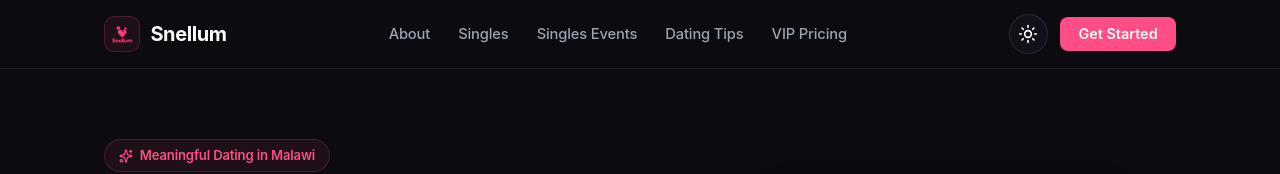
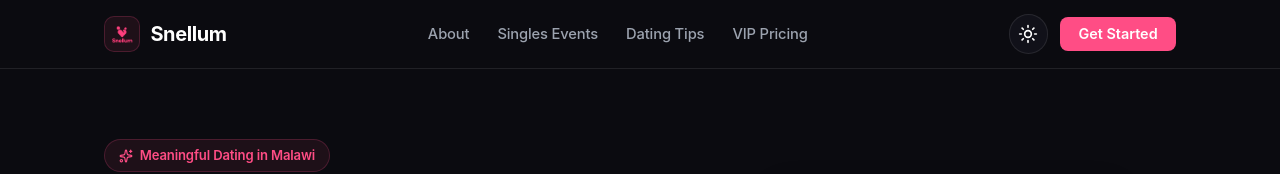
Before and after one commit to ronaldstech/snellum, a React (Vite) app: page / in a window 1280 px wide. Shown: the top 174 px of the page. Built offline with nearby package versions, Linux system fonts and the light colour scheme; no server answers.

Commit message:
removed singles in the landing page

```diff
--- a/src/components/landing/LandingPage.jsx
+++ b/src/components/landing/LandingPage.jsx
@@ -86,7 +86,7 @@ export default function LandingPage() {
 
             <ul className="landing-nav-links">
               <li><a href="#about">About</a></li>
-              <li><a href="#profiles">Singles</a></li>
+
               <li><a href="#events">Singles Events</a></li>
               <li><a href="#blog">Dating Tips</a></li>
               <li><a href="#pricing">VIP Pricing</a></li>
@@ -117,7 +117,7 @@ export default function LandingPage() {
         <div className={`mobile-nav-drawer ${mobileMenuOpen ? 'open' : ''}`}>
           <div className="mobile-nav-links">
             <a href="#about" onClick={() => setMobileMenuOpen(false)}>About</a>
-            <a href="#profiles" onClick={() => setMobileMenuOpen(false)}>Singles</a>
+
             <a href="#events" onClick={() => setMobileMenuOpen(false)}>Singles Events</a>
             <a href="#blog" onClick={() => setMobileMenuOpen(false)}>Dating Tips</a>
             <a href="#pricing" onClick={() => setMobileMenuOpen(false)}>VIP Pricing</a>
@@ -404,7 +404,7 @@ export default function LandingPage() {
 
             <nav className="footer-nav">
               <a href="#about">About</a>
-              <a href="#profiles">Singles</a>
+
               <a href="#events">Singles Events</a>
               <a href="#blog">Dating Tips</a>
               <a href="#pricing">VIP Pricing</a>
```
